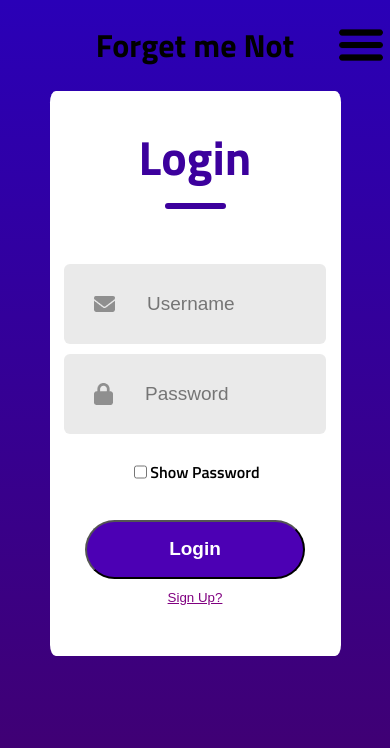
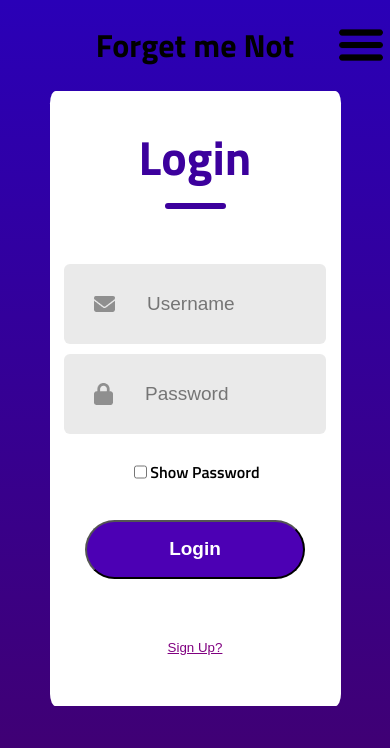
Before and after one commit to hacjkerman/forgetmenot, a React (Create React App) app in the folder frontend/: page /login in a window 390 px wide. Shown: the top 748 px of the page. Built offline with nearby package versions, Linux system fonts and the light colour scheme; no server answers.

Commit message:
added google login feature

```diff
--- a/frontend/src/components/Login/Login.module.css
+++ b/frontend/src/components/Login/Login.module.css
@@ -123,6 +123,12 @@
   justify-content: center;
 }
 
+@media only screen and (max-width: 768px) {
+  .container {
+    width: 85%;
+  }
+}
+
 @media only screen and (max-width: 600px) {
   .container {
     width: 60%;
--- a/frontend/src/components/Login/LoginForm.jsx
+++ b/frontend/src/components/Login/LoginForm.jsx
@@ -6,6 +6,8 @@ import password_icon from "./Assets/password.png";
 import { login } from "../../api/Loginapi.jsx";
 import { useNavigate } from "react-router-dom";
 import toast, { Toaster } from "react-hot-toast";
+import { GoogleOAuthProvider } from "@react-oauth/google";
+import { GoogleLogin } from "@react-oauth/google";
 
 const notify = (message) => toast(message);
 
@@ -50,6 +52,10 @@ export default function LoginForm(props) {
     }
   };
 
+  const handleGoogleLogin = (credentialResponse) => {
+    console.log(credentialResponse);
+  };
+
   const loginUser = async (user, password) => {
     try {
       const response = await login(user, password);
@@ -75,6 +81,7 @@ export default function LoginForm(props) {
     <>
       <Toaster />
       <form onSubmit={handleSubmit(onSubmit)} className={LoginCSS.container}>
+        <GoogleOAuthProvider clientId={process.env.REACT_APP_GOOGLE_CLIENTID}>
           <div className={LoginCSS.header}>
             <div className={LoginCSS.text}>Login</div>
             <div className={LoginCSS.underline}></div>
@@ -118,11 +125,19 @@ export default function LoginForm(props) {
 
             <div className={LoginCSS.submit_container}>
               <input type="submit" value="Login" className={LoginCSS.submit} />
+              <GoogleLogin
+                className={LoginCSS.googleLogin}
+                onSuccess={handleGoogleLogin}
+                onError={() => {
+                  console.log("Login Failed");
+                }}
+              />
               <button className={LoginCSS.register} onClick={handleRegister}>
                 Sign Up?
               </button>
             </div>
           </div>
+        </GoogleOAuthProvider>
       </form>
     </>
   );
```
Lines whose indentation alone changed are shown as unchanged.
